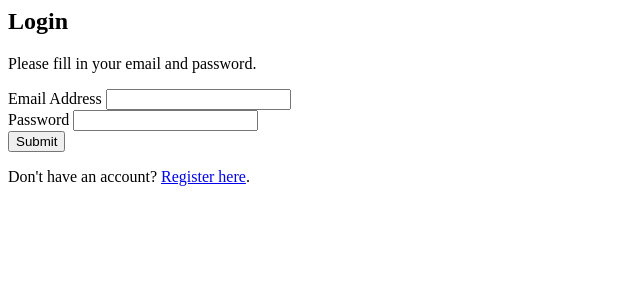
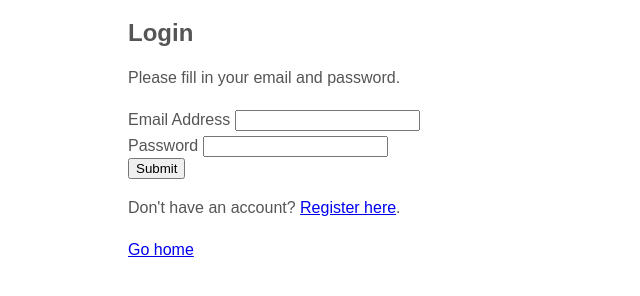
Before and after one commit to cs-utulsa/ClientProject_Team-1, a plain HTML site: page login_system.html in a window 1280 px wide. Shown: the whole page, without its empty margins (0-640 px from the left). Drawn offline with Linux system fonts and the light colour scheme.

Commit message:
Update login_system.html

```diff
--- a/login_system.html
+++ b/login_system.html
@@ -1,5 +1,6 @@
 <head>
-    <link href="login_style.css" rel="stylesheet" type="text.css">
+   <title>JOLT - Home</title>
+        <link rel="stylesheet" type="text/css" href="css/style.css">
 </head>
 
 <body>
@@ -21,7 +22,8 @@
                       <input type="submit" name="submit" class="btn btn-primary" value="Submit">
                   </div>
                   <p>Don't have an account? <a href="registration.html">Register here</a>.</p>
-                    </form?
+                    <a href="index.html">Go home</a>
+                  </form>
                   </div>
                     </div>
                   </div>
```
